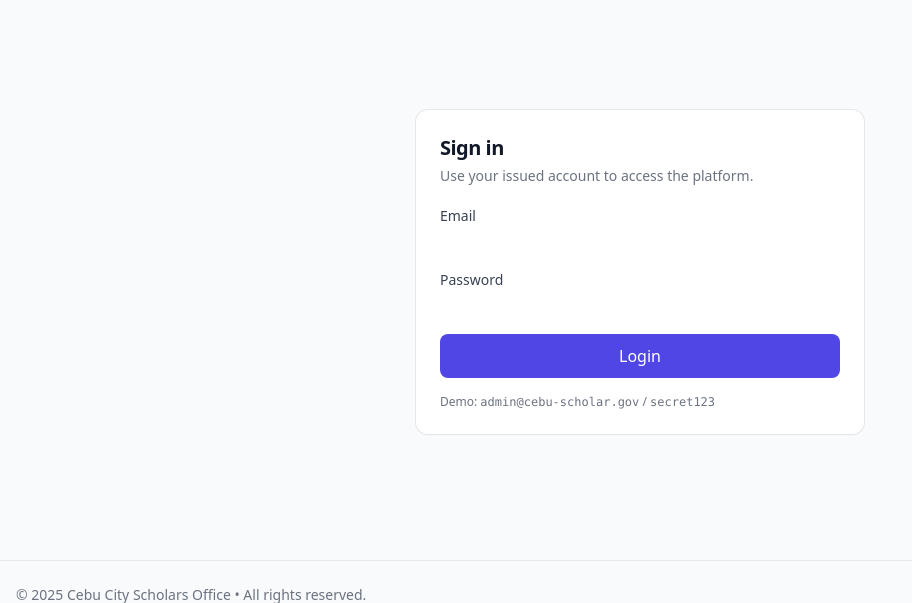
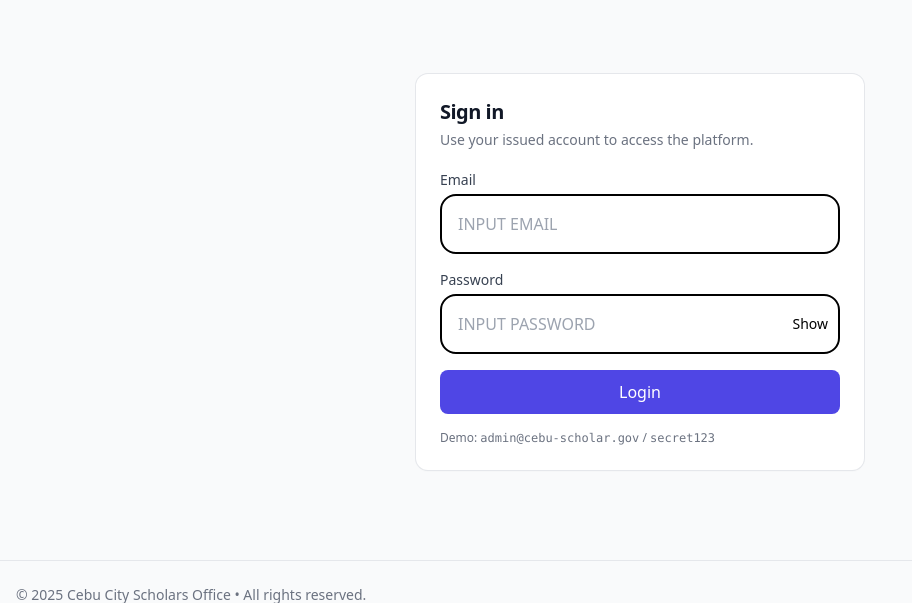
Before and after one commit to wilmarcabigas/Cebu-ScholarHub, a CodeIgniter 4 app: the page made by Cebu_ScholarHub/app/Views/auth/login.php in a window 1280 px wide. Shown: the part 120-723 px from the top of the page, without its empty margins (0-912 px from the left). Run offline with PHP 8.4 and a stand-in for CodeIgniter, Linux system fonts and the light colour scheme; the template is opened without the code that fills it, so the values that code supplies are empty; some libraries are stand-ins or nearby versions.

Commit message:
feat: Enhance login form with improved accessibility and password visibility toggle; update dashboard views for better school name handling

```diff
--- a/Cebu_ScholarHub/app/Views/auth/login.php
+++ b/Cebu_ScholarHub/app/Views/auth/login.php
@@ -23,18 +23,21 @@
         <div>
           <label class="block text-sm font-medium text-gray-700 mb-1">Email</label>
           <input
-            name="email" type="email" value="<?= old('email') ?>"
-            class="block w-full rounded-lg border-gray-300 focus:border-indigo-500 focus:ring-indigo-500"
-            required
+            id="email" name="email" type="email" value="<?= old('email') ?>" placeholder="INPUT EMAIL"
+            class="block w-full rounded-2xl border-2 border-black px-4 py-4 text-base placeholder-gray-400 focus:border-black focus:ring-1 focus:ring-black/20"
+            aria-label="Email" required
           >
         </div>
         <div>
           <label class="block text-sm font-medium text-gray-700 mb-1">Password</label>
-          <input
-            name="password" type="password"
-            class="block w-full rounded-lg border-gray-300 focus:border-indigo-500 focus:ring-indigo-500"
-            required
-          >
+          <div class="relative">
+            <input
+              id="password" name="password" type="password" placeholder="INPUT PASSWORD"
+              class="block w-full rounded-2xl border-2 border-black px-4 py-4 text-base placeholder-gray-400 focus:border-black focus:ring-1 focus:ring-black/20"
+              required
+            >
+            <button type="button" id="togglePassword" aria-pressed="false" class="absolute inset-y-0 right-0 px-3 flex items-center text-sm text-black font-medium" aria-label="Show password">Show</button>
+          </div>
         </div>
 
         <button
@@ -50,4 +53,27 @@
   </div>
 </div>
 
+<script>
+  (function(){
+    var pw = document.getElementById('password');
+    var btn = document.getElementById('togglePassword');
+    if (!pw || !btn) return;
+    btn.setAttribute('aria-pressed', 'false');
+    btn.addEventListener('click', function(){
+      var showing = pw.type === 'text';
+      if (!showing) {
+        pw.type = 'text';
+        btn.textContent = 'Hide';
+        btn.setAttribute('aria-pressed', 'true');
+        btn.setAttribute('aria-label', 'Hide password');
+      } else {
+        pw.type = 'password';
+        btn.textContent = 'Show';
+        btn.setAttribute('aria-pressed', 'false');
+        btn.setAttribute('aria-label', 'Show password');
+      }
+    });
+  })();
+</script>
+
 <?= $this->endSection() ?>
--- a/Cebu_ScholarHub/app/Views/dashboard/admin.php
+++ b/Cebu_ScholarHub/app/Views/dashboard/admin.php
@@ -68,12 +68,12 @@
             <p class="mt-1 text-sm text-gray-500">Manage all scholar records.</p>
             <span class="mt-3 inline-flex text-indigo-600 group-hover:translate-x-0.5 transition-transform">View scholars →</span>
         </a>
-        <a href="<?= site_url('admin/reports') ?>"
+        <!--  <a href="<?= site_url('admin/reports') ?>"
            class="group rounded-xl bg-white p-5 shadow-sm ring-1 ring-gray-200 hover:shadow-md transition">
             <h3 class="font-semibold text-gray-900">Reports</h3>
             <p class="mt-1 text-sm text-gray-500">Generate system-wide reports and analytics.</p>
             <span class="mt-3 inline-flex text-indigo-600 group-hover:translate-x-0.5 transition-transform">View reports →</span>
-        </a>
+        </a> -->
     </div>
 
     <!-- Recent Activity -->
--- a/Cebu_ScholarHub/app/Views/dashboard/school_admin.php
+++ b/Cebu_ScholarHub/app/Views/dashboard/school_admin.php
@@ -8,7 +8,7 @@
         <div>
             <h1 class="text-2xl font-bold tracking-tight">School Dashboard</h1>
             <p class="mt-1 text-sm text-gray-500">
-                <?= esc($school['name']) ?> Scholar Management
+                <?= esc(isset($school['name']) ? $school['name'] : '') ?> Scholar Management
             </p>
         </div>
         <div class="flex gap-3">
--- a/Cebu_ScholarHub/app/Views/dashboard/school_staff.php
+++ b/Cebu_ScholarHub/app/Views/dashboard/school_staff.php
@@ -8,7 +8,7 @@
         <div>
             <h1 class="text-2xl font-bold tracking-tight">School Staff Dashboard</h1>
             <p class="mt-1 text-sm text-gray-500">
-                <?= esc($school['name']) ?> • Staff Portal
+                <?= esc(isset($school['name']) ? $school['name'] : '') ?>
             </p>
         </div>
     </header>
--- a/Cebu_ScholarHub/app/Views/layouts/base.php
+++ b/Cebu_ScholarHub/app/Views/layouts/base.php
@@ -51,7 +51,7 @@
                                 case 'admin': ?>
                                     <a href="<?= site_url('admin/users') ?>" class="text-gray-300 hover:text-white px-3 py-2 rounded-md text-sm font-medium">Users</a>
                                     <a href="<?= site_url('admin/schools') ?>" class="text-gray-300 hover:text-white px-3 py-2 rounded-md text-sm font-medium">Schools</a>
-                                    <a href="<?= site_url('admin/reports') ?>" class="text-gray-300 hover:text-white px-3 py-2 rounded-md text-sm font-medium">Reports</a>
+                                     <!-- <a href="<?= site_url('admin/reports') ?>" class="text-gray-300 hover:text-white px-3 py-2 rounded-md text-sm font-medium">Reports</a> -->
                                     <?php break; ?>
 
                                    <?php case 'staff': ?>
```
